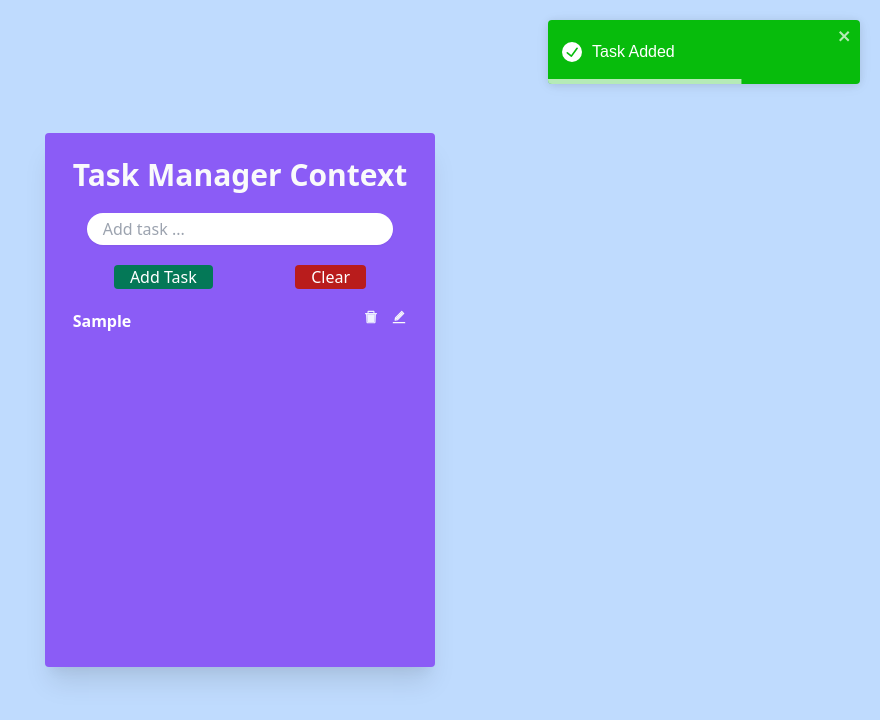
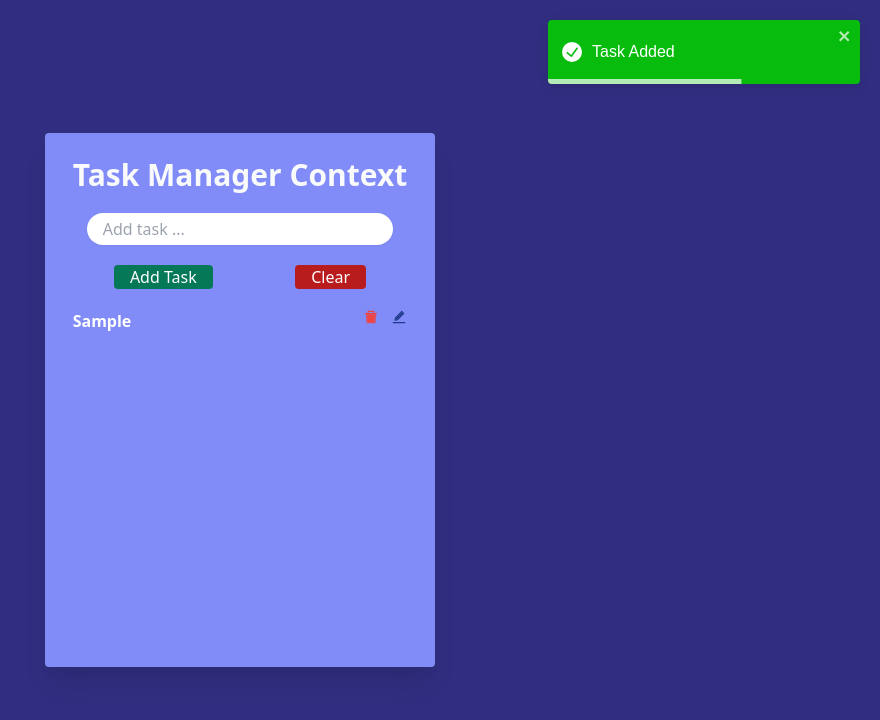
Before and after one commit to SamanKeighobadi/task-manager, a React (Create React App) app: page / in a window 1280 px wide. Both pictures are taken after typing "Sample" into the empty fields and a click on the button "Add Task". Shown: the top 720 px of the page, without its empty margins (400-1280 px from the left). Built offline with nearby package versions, Linux system fonts and the light colour scheme.

Commit message:
style: change colors

```diff
--- a/src/Components/App.js
+++ b/src/Components/App.js
@@ -9,9 +9,9 @@ import { ToastContainer } from "react-toastify";
 
 const App = () => {
   return (
-    <div className="h-screen bg-blue-200 flex justify-center items-center">
+    <div className="h-screen bg-indigo-900 flex justify-center items-center">
       <TaskListContextProvider>
-        <div className="bg-purple-500 rounded max-w-lg h-4/6 py-3 px-7 shadow-xl">
+        <div className="bg-indigo-400 overflow-y-auto rounded max-w-lg h-4/6 py-3 px-7 shadow-xl">
           <Header />
           <TaskForm />
           <TaskList />
--- a/src/Components/Task.jsx
+++ b/src/Components/Task.jsx
@@ -12,11 +12,11 @@ const Task = ({ task, id }) => {
     <div className='my-3  flex justify-between align-middle'>
       <h3 className='text-white font-semibold'>{task}</h3>
       <div className='flex '>
-        <span className='pr-3' onClick={() => deleteTask(id)}>
-          <AiTwotoneDelete className='text-indigo-50 cursor-pointer' />
+        <span className='pr-3 text-red-500' onClick={() => deleteTask(id)}>
+          <AiTwotoneDelete className=' cursor-pointer' />
         </span>{" "}
-        <span onClick={() => findTask(id)}>
-          <AiTwotoneEdit className='text-gray-50 cursor-pointer' />
+        <span className="text-blue-900" onClick={() => findTask(id)}>
+          <AiTwotoneEdit className=' cursor-pointer' />
         </span>{" "}
       </div>
     </div>
@@ -25,7 +25,7 @@ const Task = ({ task, id }) => {
 
 Task.propTypes = {
   taks:PropTypes.string,
-  id:PropTypes.number
+  id:PropTypes.string
 }
 
 export default Task;
```
